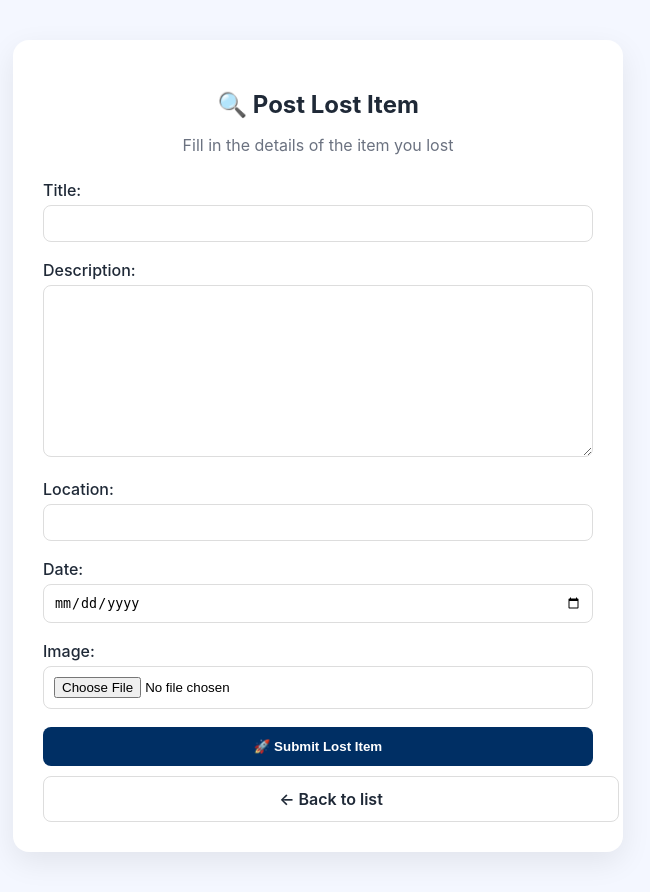
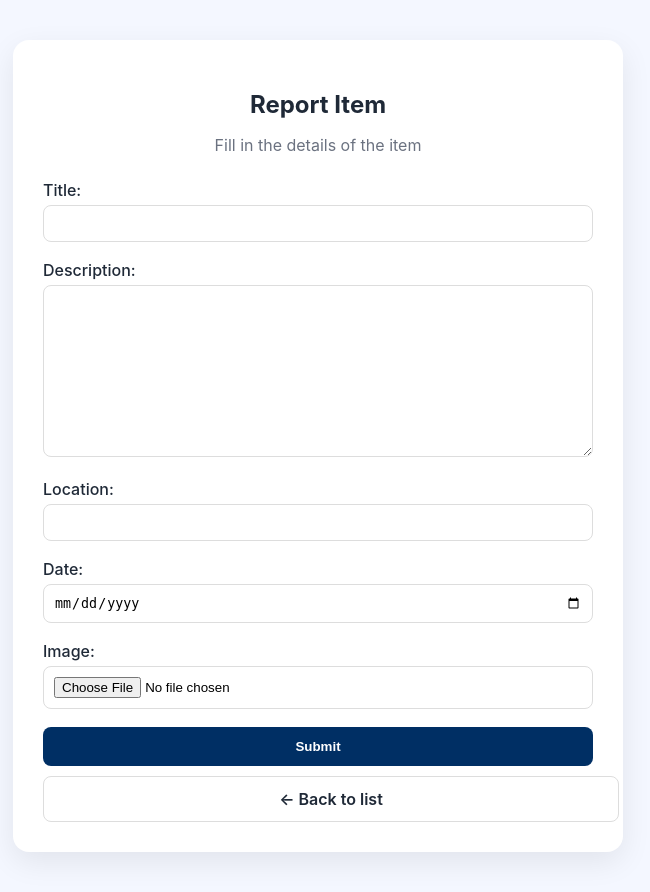
Before and after one commit to Komil-goat/Lost-found, a Django app: page /items/lost/create/ in a window 1280 px wide. Shown: the whole page, without its empty margins (322-972 px from the left). Run offline with Django 5.2, Linux system fonts and the light colour scheme; the visitor is signed in with stand-in values (Sample User, id 1).

Commit message:
reversed items

```diff
--- a/home/templates/home/index.html
+++ b/home/templates/home/index.html
@@ -35,11 +35,11 @@
 <div class="buttons-container">
 
     <a href="{% url 'lost_list' %}" class="btn">
-        Lost Items
+        I found something
     </a>
 
     <a href="{% url 'found_list' %}" class="btn">
-        Found Items
+        I lost something
     </a>
 
     <a href="{% url 'confirmations' %}" class="btn">
--- a/items/forms.py
+++ b/items/forms.py
@@ -2,36 +2,10 @@ from django import forms
 from .models import ItemPost
 
 
-class FoundItemForm(forms.ModelForm):
+class ItemForm(forms.ModelForm):
     class Meta:
         model = ItemPost
         fields = ['title', 'description', 'location', 'date', 'image']
-
-        widgets = {
-            'date': forms.DateInput(attrs={
-                'type': 'date'
-            })
-        }
-
-    def clean_date(self):
-        date = self.cleaned_data.get('date')
-
-        if not date:
-            raise forms.ValidationError("Date is required")
-
-        return date
-
-class LostItemForm(forms.ModelForm):
-    class Meta:
-        model = ItemPost
-        fields = ['title', 'description', 'location', 'date', 'image']
-
         widgets = {
             'date': forms.DateInput(attrs={'type': 'date'})
         }
-
-    def clean_date(self):
-        date = self.cleaned_data.get('date')
-        if not date:
-            raise forms.ValidationError("Date is required")
-        return date
--- a/items/templates/items/create_item.html
+++ b/items/templates/items/create_item.html
@@ -16,15 +16,11 @@
     <div class="form-card">
 
         <h2>
-            {% if post_type == "found" %}
-                📦 Post Found Item
-            {% else %}
-                🔍 Post Lost Item
-            {% endif %}
+            Report Item
         </h2>
 
         <p class="subtitle">
-            Fill in the details of the item you {{ post_type }}
+            Fill in the details of the item
         </p>
 
         <form method="post" enctype="multipart/form-data">
@@ -61,11 +57,7 @@
             </div>
 
             <button type="submit" class="btn btn-primary">
-                {% if post_type == "found" %}
-                    🚀 Submit Found Item
-                {% else %}
-                    🚀 Submit Lost Item
-                {% endif %}
+                Submit
             </button>
 
         </form>
--- a/items/views.py
+++ b/items/views.py
@@ -1,11 +1,11 @@
 from django.shortcuts import render, redirect, get_object_or_404
 from .models import ItemPost
-from .forms import FoundItemForm, LostItemForm
+from .forms import ItemForm
 from django.contrib.auth.decorators import login_required
 
 @login_required
 def item_list(request, post_type):
-    items = ItemPost.objects.filter(post_type=post_type, claimed=False)
+    items = ItemPost.objects.filter(post_type=post_type)
     return render(request, 'items/list_item.html', {
         'items': items,
         'post_type': post_type
@@ -13,7 +13,7 @@ def item_list(request, post_type):
 
 @login_required
 def create_item(request, post_type):
-    form_class = FoundItemForm if post_type == 'found' else LostItemForm
+    form_class = ItemForm
 
     if request.method == 'POST':
         form = form_class(request.POST, request.FILES)
@@ -39,7 +39,10 @@ def claim_item(request, item_id):
     item = get_object_or_404(ItemPost, id=item_id)
     item.claimed = True
     item.save()
-    return redirect('found_list')
+    if item.post_type == "found":
+        return redirect("found_list")
+    else:
+        return redirect("lost_list")
 
 
 @login_required
```
Also changed, not shown: items/templates/items/list_item.html (+8 -8 lines).
